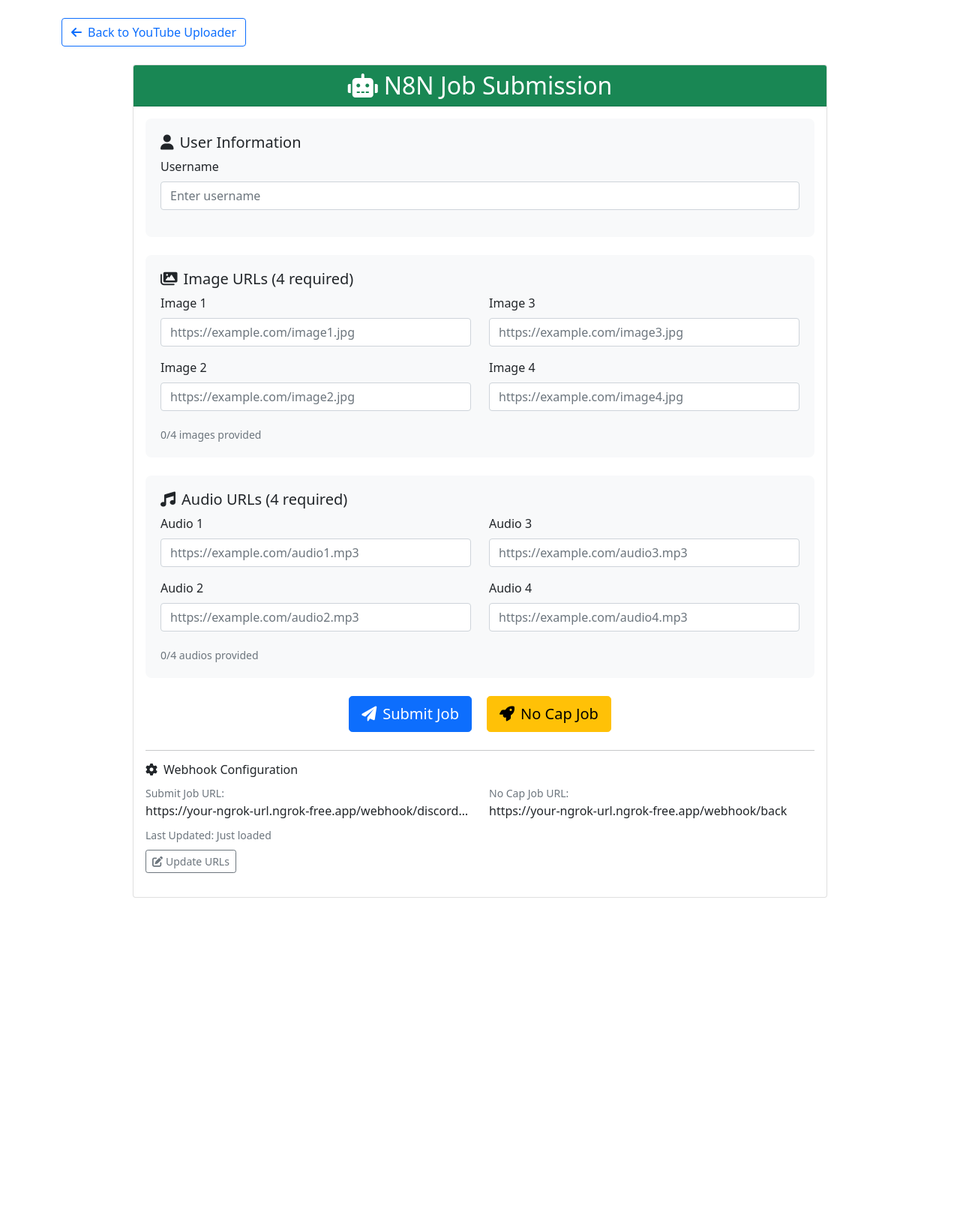
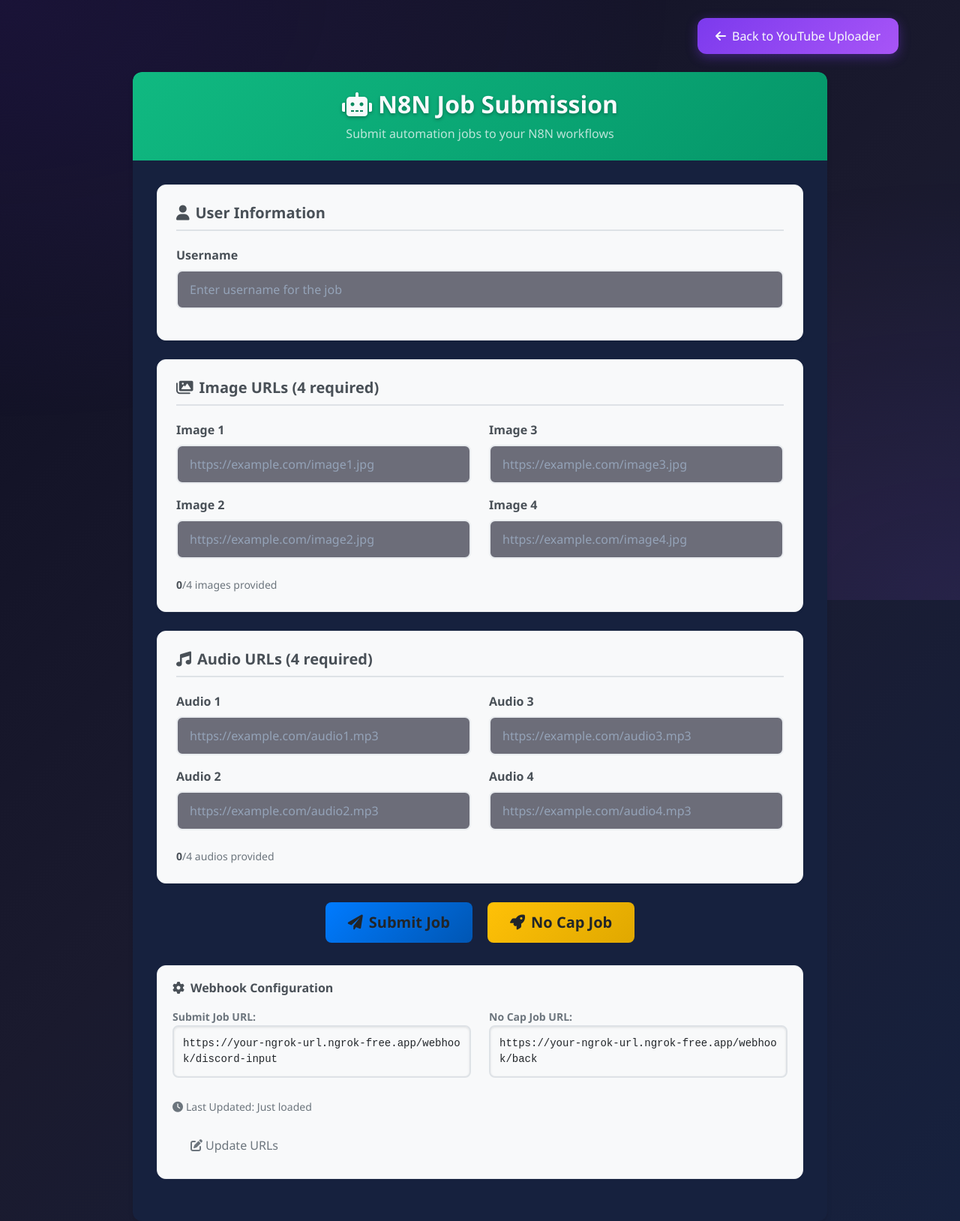
Before and after one commit to pinco2025/ytuploadweb, a Flask app: page /n8n in a window 1280 px wide. Shown: the whole page at 75% size. Before the commit the page ends 1197 px from the top, so only its background shows below. Run offline with Flask 3, Linux system fonts and the light colour scheme; some libraries are stand-ins or nearby versions.

Commit message:
Polish and URI

```diff
--- a/app.py
+++ b/app.py
@@ -17,6 +17,9 @@
 from google.oauth2.credentials import Credentials
 from google_auth_oauthlib.flow import InstalledAppFlow
 import pickle
+
+# Allow OAuth2 to work with HTTP for localhost development
+os.environ['OAUTHLIB_INSECURE_TRANSPORT'] = '1'
 
 # Configure logging
 logging.basicConfig(
@@ -523,6 +526,9 @@
     ]
     # List files in folder
     files = drive_service.list_files_in_folder(GOOGLE_DRIVE_FOLDER_ID, max_files=20)
+    if not files:
+        return jsonify({'success': False, 'message': 'No files found in the specified folder.'}), 400
+
     # Separate and sort by type
     audios = [f for f in files if f['mimeType'] in AUDIO_MIME_TYPES]
     images = [f for f in files if f['mimeType'] in IMAGE_MIME_TYPES]
@@ -570,10 +576,11 @@
         'https://www.googleapis.com/auth/youtube.readonly'
     ]
     base_url = "https://accounts.google.com/o/oauth2/auth"
+
     params = {
         'response_type': 'code',
         'client_id': client['client_id'],
-        'redirect_uri': 'http://localhost:5000/oauth2callback',  # Back to HTTP
+        'redirect_uri': Config.REDIRECT_URI,
         'scope': ' '.join(scopes),
         'access_type': 'offline',
         'prompt': 'consent',
@@ -586,17 +593,7 @@
     print(f"🔐 OAuth URL for client {client_id}:")
     print(f"{'='*80}")
     print(f"URL: {auth_url}")
-    print(f"{'='*80}")
-    print("🌐 Opening browser automatically...")
     print(f"{'='*80}\n")
-
-    # Automatically open the URL in the default browser
-    try:
-        webbrowser.open(auth_url)
-        print("✅ Browser opened successfully!")
-    except Exception as e:
-        print(f"❌ Failed to open browser automatically: {e}")
-        print("📋 Please copy and paste the URL above into your browser manually.")
 
     return redirect(auth_url)
 
@@ -660,41 +657,37 @@
 
         logger.info(f"Processing OAuth callback for client: {client_id}")
 
-        # Create the OAuth flow to exchange the code for tokens
-        scopes = [
-            'https://www.googleapis.com/auth/youtube.upload',
-            'https://www.googleapis.com/auth/youtube.readonly'
-        ]
+        # Exchange the authorization code for tokens using direct requests
+        logger.info(f"Exchanging authorization code for tokens...")
 
-        client_config = {
-            "installed": {
-                "client_id": client['client_id'],
-                "client_secret": client['client_secret'],
-                "auth_uri": Config.AUTH_URI,
-                "token_uri": Config.TOKEN_URI,
-                "auth_provider_x509_cert_url": Config.AUTH_PROVIDER_X509_CERT_URL,
-                "redirect_uris": ["http://localhost:5000/oauth2callback"]  # Back to HTTP
-            }
+        token_url = Config.TOKEN_URI
+        token_data = {
+            'code': auth_code,
+            'client_id': client['client_id'],
+            'client_secret': client['client_secret'],
+            'redirect_uri': Config.REDIRECT_URI,
+            'grant_type': 'authorization_code'
         }
 
-        flow = InstalledAppFlow.from_client_config(
-            client_config,
-            scopes=scopes
+        # Make the token exchange request
+        response = requests.post(token_url, data=token_data)
+
+        if response.status_code != 200:
+            logger.error(f"Token exchange failed: {response.status_code} - {response.text}")
+            flash(f'Token exchange failed: {response.text}', 'error')
+            return redirect(url_for('index'))
+
+        token_response = response.json()
+
+        # Create credentials object
+        credentials = Credentials(
+            token=token_response['access_token'],
+            refresh_token=token_response.get('refresh_token'),
+            token_uri=Config.TOKEN_URI,
+            client_id=client['client_id'],
+            client_secret=client['client_secret'],
+            scopes=['https://www.googleapis.com/auth/youtube.upload', 'https://www.googleapis.com/auth/youtube.readonly']
         )
-
-        # Exchange the authorization code for tokens
-        # We need to construct the authorization response URL
-        authorization_response = request.url
-
-        logger.info(f"Exchanging authorization code for tokens...")
-
-        flow.fetch_token(
-            authorization_response=authorization_response,
-            redirect_uri="http://localhost:5000/oauth2callback"  # Back to HTTP
-        )
-
-        # Get the credentials from the flow
-        credentials = flow.credentials
 
         # Save the credentials to a pickle file
         token_path = os.path.join('tokens', f'token_{client_id}.pickle')
--- a/templates/n8n.html
+++ b/templates/n8n.html
@@ -3,20 +3,35 @@
 <head>
     <meta charset="UTF-8">
     <meta name="viewport" content="width=device-width, initial-scale=1.0">
-    <title>N8N Job Submission</title>
+    <title>N8N Job Submission - YouTube Shorts Uploader</title>
     <link href="https://cdn.jsdelivr.net/npm/bootstrap@5.1.3/dist/css/bootstrap.min.css" rel="stylesheet">
     <link href="https://cdnjs.cloudflare.com/ajax/libs/font-awesome/6.0.0/css/all.min.css" rel="stylesheet">
+    <link href="{{ url_for('static', filename='css/style.css') }}" rel="stylesheet">
     <style>
         .form-section {
             background: #f8f9fa;
-            border-radius: 8px;
-            padding: 20px;
+            border-radius: 12px;
+            padding: 25px;
+            margin-bottom: 25px;
+            border: 1px solid #e9ecef;
+            box-shadow: 0 2px 4px rgba(0,0,0,0.05);
+        }
+        .form-section h5 {
+            color: #495057;
+            font-weight: 600;
             margin-bottom: 20px;
+            border-bottom: 2px solid #dee2e6;
+            padding-bottom: 10px;
         }
         .url-counter {
             font-size: 0.875rem;
             color: #6c757d;
-            margin-top: 5px;
+            margin-top: 8px;
+            font-weight: 500;
+        }
+        .url-counter span {
+            font-weight: 600;
+            color: #495057;
         }
         .loading-spinner {
             display: none;
@@ -27,13 +42,96 @@
         .modal {
             z-index: 1050;
         }
+        .config-section {
+            background: #f8f9fa;
+            border-radius: 12px;
+            padding: 20px;
+            border: 1px solid #e9ecef;
+            margin-top: 30px;
+        }
+        .config-section h6 {
+            color: #495057;
+            font-weight: 600;
+            margin-bottom: 15px;
+        }
+        .webhook-url {
+            background: #f8f9fa;
+            border: 2px solid #dee2e6;
+            border-radius: 8px;
+            padding: 12px;
+            font-family: 'Courier New', monospace;
+            font-size: 0.875rem;
+            word-break: break-all;
+            margin-bottom: 10px;
+            color: #212529;
+            font-weight: 500;
+            box-shadow: inset 0 1px 3px rgba(0,0,0,0.1);
+        }
+        .btn-submit {
+            background: linear-gradient(135deg, #007bff, #0056b3);
+            border: none;
+            border-radius: 8px;
+            padding: 12px 30px;
+            font-weight: 600;
+            transition: all 0.3s ease;
+        }
+        .btn-submit:hover {
+            transform: translateY(-2px);
+            box-shadow: 0 4px 12px rgba(0,123,255,0.3);
+        }
+        .btn-nocap {
+            background: linear-gradient(135deg, #ffc107, #e0a800);
+            border: none;
+            border-radius: 8px;
+            padding: 12px 30px;
+            font-weight: 600;
+            transition: all 0.3s ease;
+        }
+        .btn-nocap:hover {
+            transform: translateY(-2px);
+            box-shadow: 0 4px 12px rgba(255,193,7,0.3);
+        }
+        .form-control {
+            border-radius: 8px;
+            border: 2px solid #e9ecef;
+            transition: all 0.3s ease;
+        }
+        .form-control:focus {
+            border-color: #007bff;
+            box-shadow: 0 0 0 0.2rem rgba(0,123,255,0.25);
+        }
+        .form-label {
+            font-weight: 600;
+            color: #495057;
+            margin-bottom: 8px;
+        }
+        .alert {
+            border-radius: 8px;
+            border: none;
+        }
+        .card {
+            border-radius: 12px;
+            border: none;
+            box-shadow: 0 4px 6px rgba(0,0,0,0.1);
+        }
+        .card-header {
+            border-radius: 12px 12px 0 0 !important;
+            border-bottom: none;
+        }
+        .btn-outline-secondary {
+            border-radius: 6px;
+            font-weight: 500;
+        }
+        .btn-outline-secondary:hover {
+            transform: translateY(-1px);
+        }
     </style>
 </head>
 <body>
     <div class="container mt-4">
         <!-- Navigation -->
-        <div class="mb-4">
-            <a href="/" class="btn btn-outline-primary">
+        <div class="mb-4 text-end">
+            <a href="/" class="btn btn-primary">
                 <i class="fas fa-arrow-left me-2"></i>Back to YouTube Uploader
             </a>
         </div>
@@ -45,6 +143,9 @@
                         <h2 class="text-center mb-0">
                             <i class="fas fa-robot me-2"></i>N8N Job Submission
                         </h2>
+                        <p class="text-center mb-0 mt-2 opacity-75">
+                            Submit automation jobs to your N8N workflows
+                        </p>
                     </div>
                     <div class="card-body">
                         <!-- Flash Messages -->
@@ -62,17 +163,17 @@
 
                         <form id="n8nJobForm">
                             <!-- User Input -->
-                            <div class="form-section mb-4">
+                            <div class="form-section">
                                 <h5><i class="fas fa-user me-2"></i>User Information</h5>
                                 <div class="mb-3">
                                     <label for="n8n_user" class="form-label">Username</label>
                                     <input type="text" class="form-control" id="n8n_user" name="user" required
-                                           placeholder="Enter username">
+                                           placeholder="Enter username for the job">
                                 </div>
                             </div>
 
                             <!-- Images Section -->
-                            <div class="form-section mb-4">
+                            <div class="form-section">
                                 <h5><i class="fas fa-images me-2"></i>Image URLs (4 required)</h5>
                                 <div class="row">
                                     <div class="col-md-6">
@@ -106,7 +207,7 @@
                             </div>
 
                             <!-- Audio Section -->
-                            <div class="form-section mb-4">
+                            <div class="form-section">
                                 <h5><i class="fas fa-music me-2"></i>Audio URLs (4 required)</h5>
                                 <div class="row">
                                     <div class="col-md-6">
@@ -141,46 +242,47 @@
 
                             <!-- Submit Buttons -->
                             <div class="text-center mt-4">
-                                <button type="button" class="btn btn-primary btn-lg me-3" onclick="submitN8nJob('submitjob')">
+                                <button type="button" class="btn btn-submit btn-lg me-3" onclick="submitN8nJob('submitjob')">
                                     <i class="fas fa-paper-plane me-2"></i>Submit Job
                                 </button>
-                                <button type="button" class="btn btn-warning btn-lg" onclick="submitN8nJob('nocapjob')">
+                                <button type="button" class="btn btn-nocap btn-lg" onclick="submitN8nJob('nocapjob')">
                                     <i class="fas fa-rocket me-2"></i>No Cap Job
                                 </button>
                             </div>
 
                             <!-- Configuration Section -->
-                            <div class="mt-4">
-                                <hr>
+                            <div class="config-section">
                                 <h6><i class="fas fa-cog me-2"></i>Webhook Configuration</h6>
                                 <div class="row">
                                     <div class="col-md-6">
-                                        <small class="text-muted">Submit Job URL:</small>
-                                        <div class="text-truncate" id="submitUrl">Loading...</div>
+                                        <small class="text-muted fw-bold">Submit Job URL:</small>
+                                        <div class="webhook-url" id="submitUrl">Loading...</div>
                                     </div>
                                     <div class="col-md-6">
-                                        <small class="text-muted">No Cap Job URL:</small>
-                                        <div class="text-truncate" id="nocapUrl">Loading...</div>
+                                        <small class="text-muted fw-bold">No Cap Job URL:</small>
+                                        <div class="webhook-url" id="nocapUrl">Loading...</div>
                                     </div>
                                 </div>
-                                <div class="mt-2">
-                                    <small class="text-muted">Last Updated: <span id="lastUpdated">Loading...</span></small>
+                                <div class="mt-3">
+                                    <small class="text-muted">
+                                        <i class="fas fa-clock me-1"></i>Last Updated: <span id="lastUpdated">Loading...</span>
+                                    </small>
                                 </div>
-                                <button type="button" class="btn btn-sm btn-outline-secondary mt-2" onclick="showConfigModal()">
+                                <button type="button" class="btn btn-outline-secondary mt-3" onclick="showConfigModal()">
                                     <i class="fas fa-edit me-1"></i>Update URLs
                                 </button>
                             </div>
 
                             <!-- Loading Spinner -->
-                            <div class="text-center mt-3 loading-spinner" id="n8nLoadingSpinner">
+                            <div class="text-center mt-4 loading-spinner" id="n8nLoadingSpinner">
                                 <div class="spinner-border text-primary" role="status">
                                     <span class="visually-hidden">Submitting...</span>
                                 </div>
-                                <p class="mt-2">Submitting job...</p>
+                                <p class="mt-2 text-muted">Submitting job to N8N...</p>
                             </div>
 
                             <!-- Response Messages -->
-                            <div class="mt-3">
+                            <div class="mt-4">
                                 <div class="alert alert-success" id="n8nSuccessMessage" role="alert" style="display: none;">
                                     <i class="fas fa-check-circle me-2"></i>
                                     <span id="n8nSuccessText"></span>
@@ -199,34 +301,50 @@
 
     <!-- Configuration Modal -->
     <div class="modal fade" id="configModal" tabindex="-1" aria-labelledby="configModalLabel" aria-hidden="true">
-        <div class="modal-dialog">
+        <div class="modal-dialog modal-lg">
             <div class="modal-content">
-                <div class="modal-header">
+                <div class="modal-header bg-primary text-white">
                     <h5 class="modal-title" id="configModalLabel">
                         <i class="fas fa-cog me-2"></i>Update Webhook URLs
                     </h5>
-                    <button type="button" class="btn-close" data-bs-dismiss="modal" aria-label="Close"></button>
+                    <button type="button" class="btn-close btn-close-white" data-bs-dismiss="modal" aria-label="Close"></button>
                 </div>
                 <div class="modal-body">
-                    <p class="text-muted">Enter your new ngrok base URL. The script will automatically construct the full webhook URLs.</p>
+                    <div class="alert alert-info">
+                        <i class="fas fa-info-circle me-2"></i>
+                        Enter your new ngrok base URL. The system will automatically construct the full webhook URLs.
+                    </div>
 
                     <div class="mb-3">
-                        <label for="ngrokBaseUrl" class="form-label">Ngrok Base URL</label>
+                        <label for="ngrokBaseUrl" class="form-label fw-bold">Ngrok Base URL</label>
                         <input type="url" class="form-control" id="ngrokBaseUrl"
                                placeholder="https://abc123.ngrok-free.app">
-                        <div class="form-text">Enter the base ngrok URL (without /webhook/...)</div>
+                        <div class="form-text">
+                            <i class="fas fa-lightbulb me-1"></i>
+                            Enter the base ngrok URL (without /webhook/...)
+                        </div>
                     </div>
 
-                    <div class="alert alert-info">
-                        <small>
-                            <strong>Generated URLs:</strong><br>
-                            Submit Job: <span id="generatedSubmitUrl">-</span><br>
-                            No Cap Job: <span id="generatedNocapUrl">-</span>
-                        </small>
+                    <div class="alert alert-success">
+                        <h6 class="alert-heading">
+                            <i class="fas fa-link me-2"></i>Generated URLs:
+                        </h6>
+                        <div class="row">
+                            <div class="col-md-6">
+                                <strong>Submit Job:</strong><br>
+                                <code id="generatedSubmitUrl" class="text-break">-</code>
+                            </div>
+                            <div class="col-md-6">
+                                <strong>No Cap Job:</strong><br>
+                                <code id="generatedNocapUrl" class="text-break">-</code>
+                            </div>
+                        </div>
                     </div>
                 </div>
                 <div class="modal-footer">
-                    <button type="button" class="btn btn-secondary" data-bs-dismiss="modal">Cancel</button>
+                    <button type="button" class="btn btn-secondary" data-bs-dismiss="modal">
+                        <i class="fas fa-times me-1"></i>Cancel
+                    </button>
                     <button type="button" class="btn btn-primary" onclick="updateWebhookUrls()">
                         <i class="fas fa-save me-1"></i>Update URLs
                     </button>
--- a/tokens/quota_client1.json
+++ b/tokens/quota_client1.json
@@ -1,8 +1,8 @@
 {
   "daily_quota": 10000,
-  "used_quota": 22,
-  "last_reset": "2025-07-17T04:27:31.941269",
+  "used_quota": 5,
+  "last_reset": "2025-07-18T04:54:47.200361",
   "operations": {
-    "channels.list": 22
+    "channels.list": 5
   }
 }
--- a/tokens/quota_client2.json
+++ b/tokens/quota_client2.json
@@ -1,8 +1,8 @@
 {
   "daily_quota": 10000,
-  "used_quota": 2,
+  "used_quota": 3,
   "last_reset": "2025-07-18T04:28:45.835106",
   "operations": {
-    "channels.list": 2
+    "channels.list": 3
   }
 }
```
Also changed, not shown: auth_manager.py (+1 -13 lines), config.py (+5 -6 lines), setup_localhost_oauth.md (added, +94 -0 lines), test_oauth.py (deleted, +0 -32 lines), update_ngrok_urls.py (deleted, +0 -150 lines), verify_oauth_setup.py (added, +116 -0 lines), README.md.
